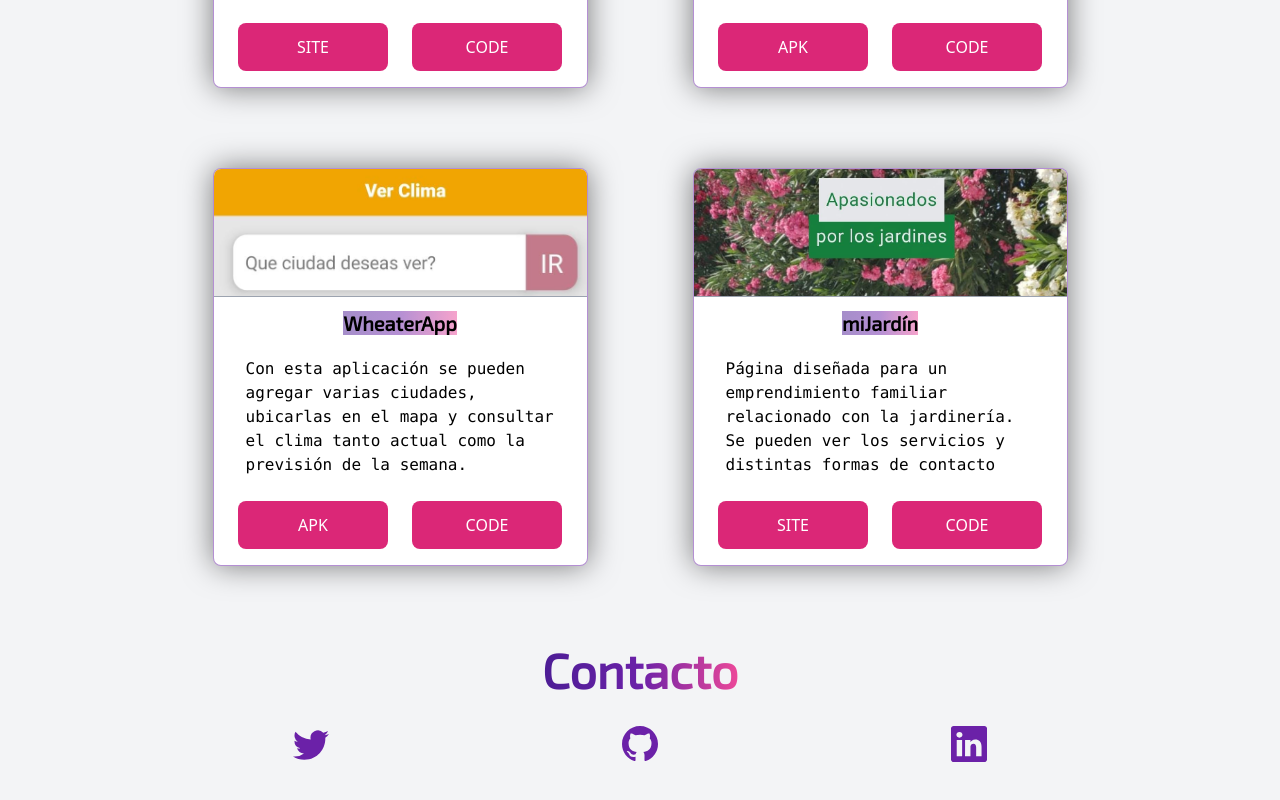
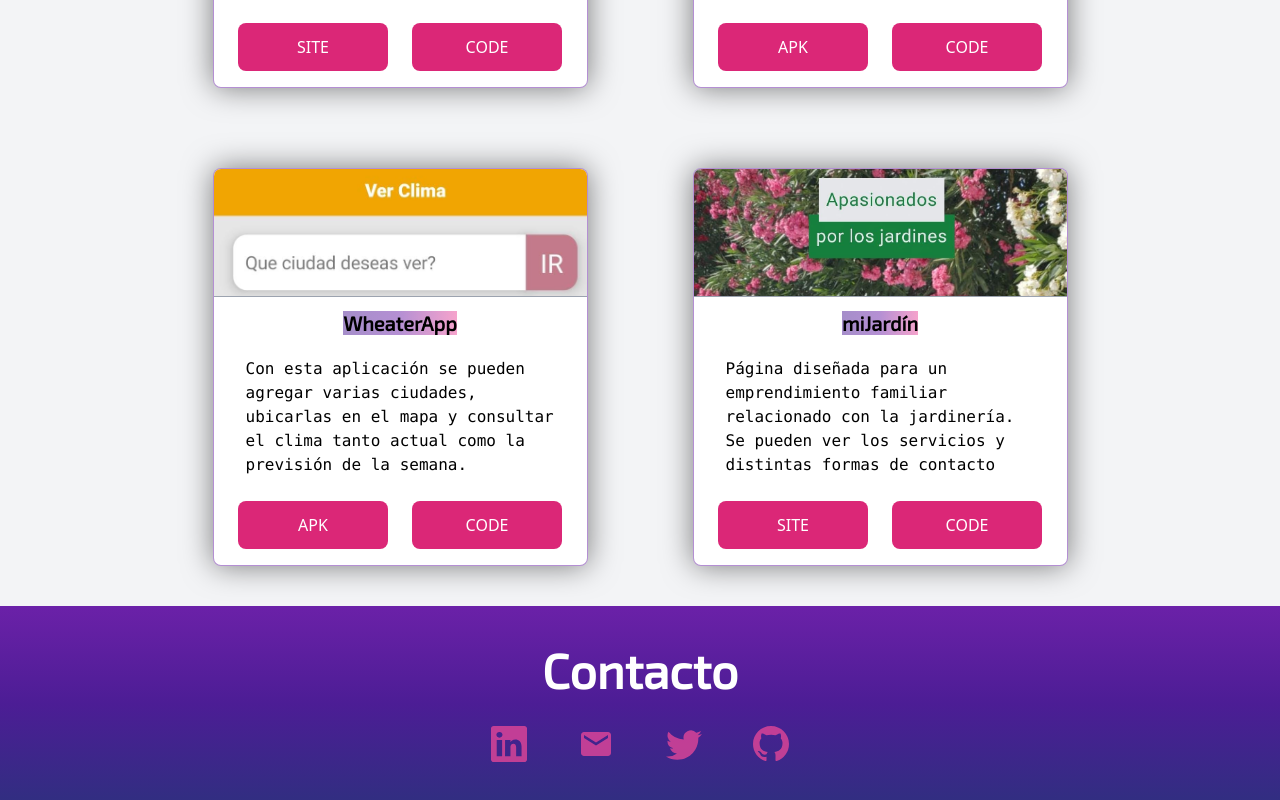
Before and after one commit to fedeferrelli/portfolio, a React (Create React App) app: page / in a window 1280 px wide. Shown: the part 1690-2490 px from the top of the page. Built offline with nearby package versions, Linux system fonts and the light colour scheme.

Commit message:
Re style Contact section

```diff
--- a/src/components/Contact.js
+++ b/src/components/Contact.js
@@ -2,30 +2,37 @@ import React from 'react';
 import { Fade } from 'react-awesome-reveal';
 
 import {BsLinkedin, BsTwitter, BsGithub} from 'react-icons/bs'
+import {MdEmail} from 'react-icons/md'
 
 function Contact() {
     return (
-      <div className="bg-gray-100 pt-10 pb-10">
+      <div className=" bg-gradient-to-b from-purple-800 via-violet-900 to-indigo-900 pt-10 pb-10">
         <div className="text-5xl font-extrabold text-center mb-8 ">
-          <span className="bg-clip-text text-transparent bg-gradient-to-r from-violet-900 via-purple-800 to-pink-500">
+          <span className="bg-clip-text text-white">
             Contacto
           </span>
         </div>
-<Fade direction="up" duration="1000" triggerOnce>
-        <div className="flex flex-row justify-evenly">
-          <a href="https://twitter.com/Fe__Dev__">
-            <BsTwitter className="text-purple-800 text-4xl" />
-          </a>
+        <Fade direction="up" duration="1000" triggerOnce className="max-w-[400px] m-auto">
+          <div className="flex flex-row justify-evenly">
 
-          <a href=" https://github.com/fedeferrelli">
-            <BsGithub className="text-purple-800 text-4xl" />
-          </a>
+          <a href="https://www.linkedin.com/in/federico-mazza-75ab00231/" rel="noreferrer" target="_blank">
+              <BsLinkedin className="text-pink-500/75 text-4xl" />
+            </a>
 
-          <a href="https://www.linkedin.com/in/federico-mazza-75ab00231/">
-            <BsLinkedin className="text-purple-800 text-4xl" />
-          </a>
+          <a href="mailto:ferrelli.mazza@gmail.com" rel="noreferrer" target="_blank">
+              <MdEmail className="text-pink-500/75 text-4xl" />
+            </a>
 
-        </div>
+            <a href="https://twitter.com/Fe__Dev__"  rel="noreferrer" target="_blank">
+              <BsTwitter className="text-pink-500/75 text-4xl" />
+            </a>
+
+            <a href=" https://github.com/fedeferrelli" rel="noreferrer" target="_blank">
+              <BsGithub className="text-pink-500/75 text-4xl" />
+            </a>
+
+
+          </div>
         </Fade>
       </div>
     );
--- a/src/components/HeroSection.js
+++ b/src/components/HeroSection.js
@@ -2,6 +2,7 @@
 import React from "react";
 import image from "../assets/ani5.gif";
 import { BiCodeAlt, BiGridAlt } from "react-icons/bi";
+import Logo from "../assets/logo.png"
 
 
 function HeroSection({ setShowNavBar }) {
@@ -11,6 +12,7 @@ function HeroSection({ setShowNavBar }) {
     sm:flex-col bg-gradient-to-b from-indigo-900 via-violet-900 to-purple-800 "
     >
       <div className=" w-full flex flex-row justify-end  p-2 sm:hidden">
+        <img src={Logo} alt="logo" className="w-10"/>
         <BiGridAlt
           className="text-white text-4xl"
           onClick={(e) => {
--- a/src/components/ShowProject.js
+++ b/src/components/ShowProject.js
@@ -7,7 +7,7 @@ function ShowProject({ project, index }) {
 
   return (
     <div className="sm:w-1/2">
-    <Fade direction={reindex%2===0 ? 'right' : 'left'} triggerOnce className="flex flex-col justify-center m-auto py-10 ">
+    <Fade direction={reindex%2===0 ? 'right' : 'left'} triggerOnce className="flex flex-col justify-center m-auto py-6 sm:py-10 ">
 
       <div className="w-10/12 m-auto bg-white rounded-lg border border-purple-800/50 drop-shadow-[0_0px_15px_rgba(0,0,0,0.5)]  overflow-hidden sm:max-w-[375px] sm:hover:-translate-y-1 duration-300">
 
```
Also changed, not shown: src/assets/logo.png (added).
